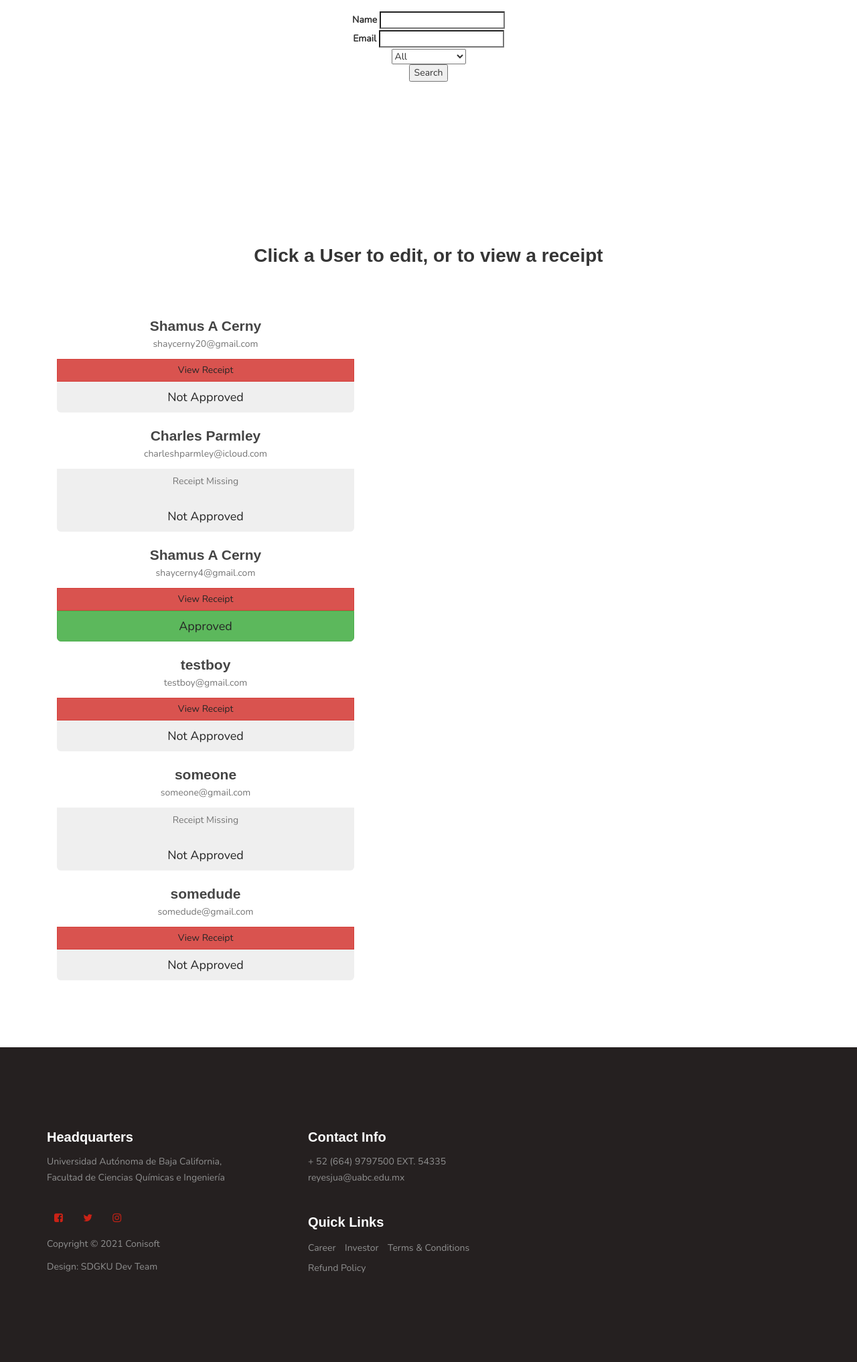
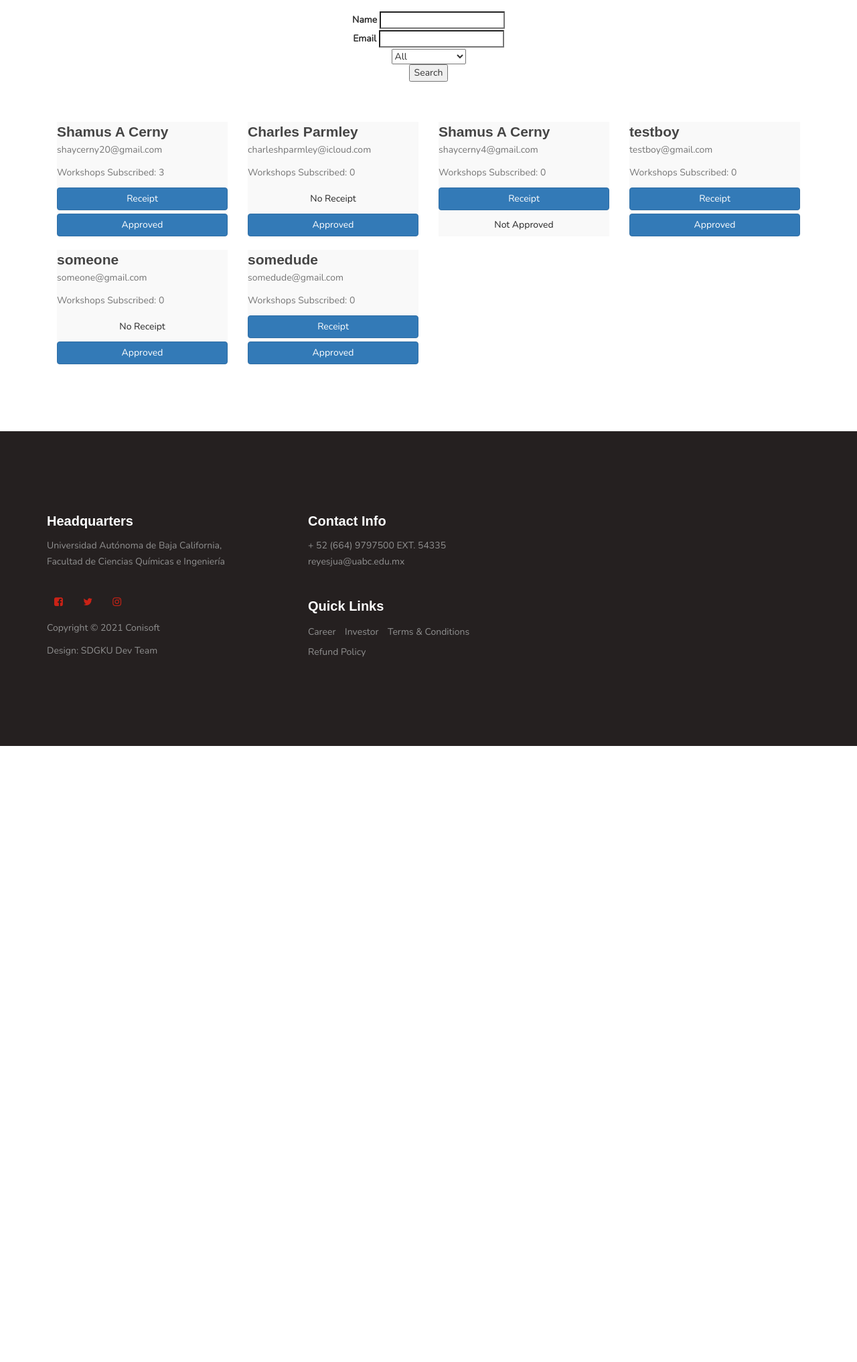
Before and after one commit to Conisoft-Dev/Conisoft, a Django app: page /manage in a window 1280 px wide. Shown: the part 203-2237 px from the top of the page at 67% size. After the commit the page ends 1317 px from the top, so only its background shows below. Run offline with Django 3.2, Linux system fonts and the light colour scheme; data comes from the database, SQL or seed files in the repository; both versions use the stored data as it was after the commit; some libraries are stand-ins or nearby versions; some web fonts are replaced.

Commit message:
Workshop page update

```diff
--- a/Conisoft/mainApp/views.py
+++ b/Conisoft/mainApp/views.py
@@ -30,7 +30,7 @@ class Workshops(ListView):
     template_name = "workshops.html"
     def as_view():
         def obj_function(request):
-            returned_objects_dictionary = {'courses':Workshop.objects.all()}
+            returned_objects_dictionary = {'courses':Course.objects.all()}
             return render(request, 'workshops.html', returned_objects_dictionary)
         return obj_function
 
--- a/Conisoft/templates/manage.html
+++ b/Conisoft/templates/manage.html
@@ -1,5 +1,6 @@
 {% extends 'base.html' %}
 {% load static %}
+
 {% block content %}
 {% csrf_token %}
 <section id="courses">
@@ -25,46 +26,40 @@
             </div>
         </div>
     </div>
-</section>
-
-<section id="courses">
     <div class="container">
         <div class="row">
-            <div class="section-title">
-                <h2>Click a User to edit, or to view a receipt</h2>
-            </div>
-
             <div class="col-md-12 col-sm-12">
-                <div class="col-md-4 col-sm-4">
                 {% for user in search_results %}
+                <div class="col-md-3 col-sm-3">
                     <div class="item">
-                        <div style="display: flex; flex-direction: column; width: 40%; text-align: center;">
-                            <a href="/admin/mainApp/user/{{user.id}}/change/"><h3>{{ user.Full_Name }}</h3></a>
-                            <a href="/admin/mainApp/user/{{user.id}}/change/"><p>{{ user.email }}</p></a>
-
-                            {% if user.receipt %}
-                                <button style="border-radius: 0%;" class="btn btn-danger"><a href='media/{{ user.receipt }}' alt="Receipt Missing">View Receipt</a></button>
-                            {% else %}
-                                <button style="border-radius: 0%;" class="btn btn-outline"><p>Receipt Missing</p></button>
-                            {% endif %}
-
-                            {% if user.is_approved == False %}
-                                <button style="border-top-left-radius: 0%; border-top-right-radius: 0%;" class="btn btn-outline btn-lg"><a href="/admin/mainApp/user/{{user.id}}/change/">Not Approved</a></button>
-                            {% else %}
-                                <button style="border-top-left-radius: 0%; border-top-right-radius: 0%;" class="btn btn-success btn-lg"><a href="/admin/mainApp/user/{{user.id}}/change/">Approved</a></button>
-                            {% endif %}
+                        <div class="courses-thumb">
+                            <div class="card" style="width: 100%;">
+                                <div class="card-body">
+                                    <a href="/admin/mainApp/user/{{user.id}}/change/"><h3 class="card-title">{{ user.Full_Name }}</h3></a>
+                                    <a href="/admin/mainApp/user/{{user.id}}/change/"><p class="card-text">{{ user.email }}</p></a>
+                                    <a href="/admin/mainApp/user/{{user.id}}/change/"><p class="card-text">Workshops Subscribed: {{ user.workshops_subscribed }}</p></a>
+                                    {% if user.receipt %}
+                                        <a href='media/{{ user.receipt }}' class="btn btn-primary" style="width: 100%; margin-bottom: 5px;" alt="Missing">Receipt</a>
+                                    {% else %}
+                                        <a href='/admin/mainApp/user/{{user.id}}/change/' class="btn btn-outline-primary" style="width: 100%; margin-bottom: 5px;" alt="Missing">No Receipt</a>
+                                    {% endif %}
+                                        <br>
+                                    {% if user.is_approved == False %}
+                                        <a href="/admin/mainApp/user/{{user.id}}/change/" class="btn btn-primary" style="width: 100%;">Approved</a>
+                                    {% else %}
+                                        <a href="/admin/mainApp/user/{{user.id}}/change/" class="btn btn-outline-primary" style="width: 100%;">Not Approved</a>
+                                    {% endif %}
+                                </div>
+                            </div>
                         </div>
                     </div>
+                </div>
                 {% empty %}
                     <h1>No Results</h1>
                 {% endfor %}
-                </div>
             </div>
         </div>
     </div>
 </section>
 
-
-
-
 {% endblock %}
```
Also changed, not shown: Conisoft/templates/workshops.html (+20 -17 lines), Conisoft/db.sqlite3, Conisoft/media/None/conisoft_logo_0SeqbbO.png (added), Conisoft/media/None/tst-image1.jpg (added).
